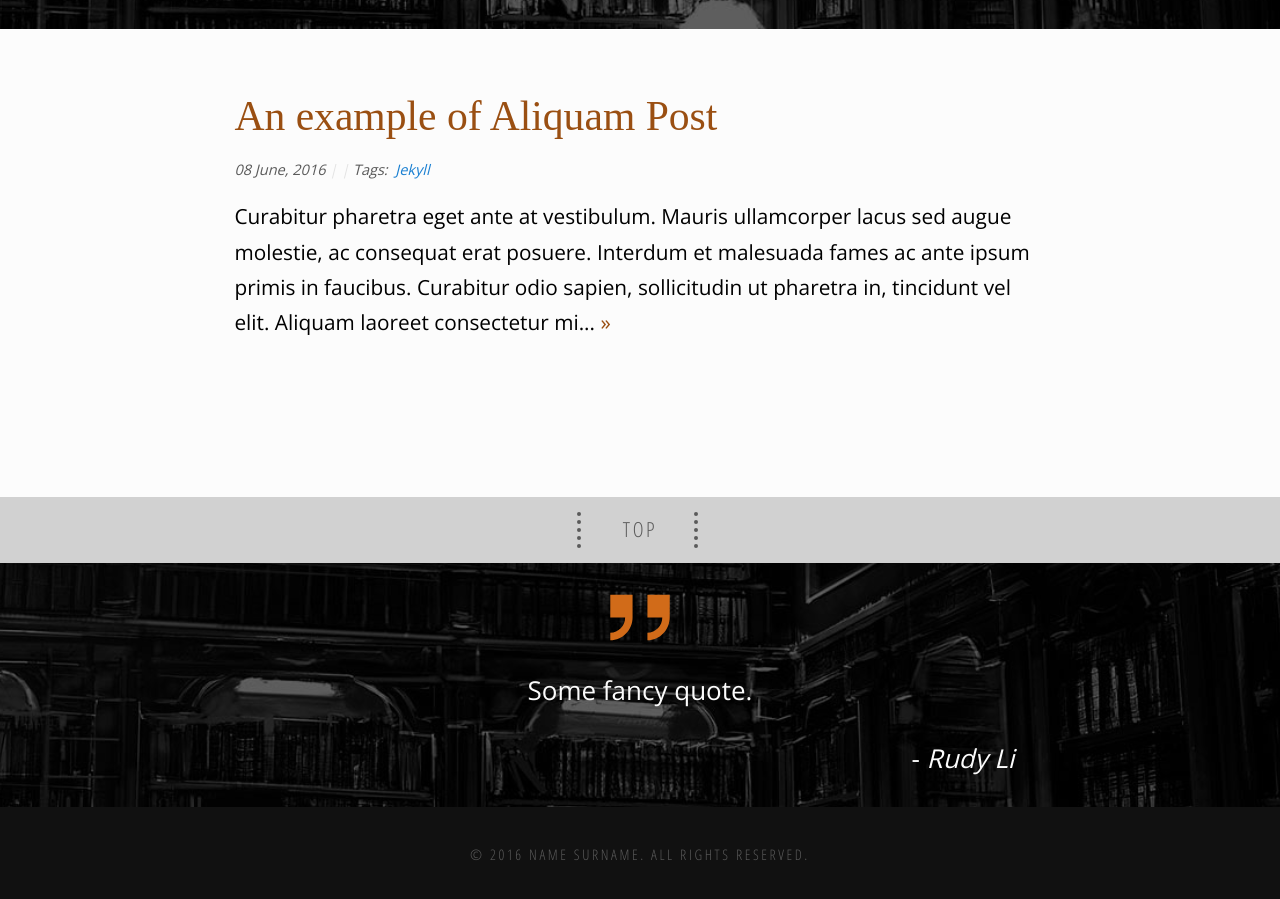
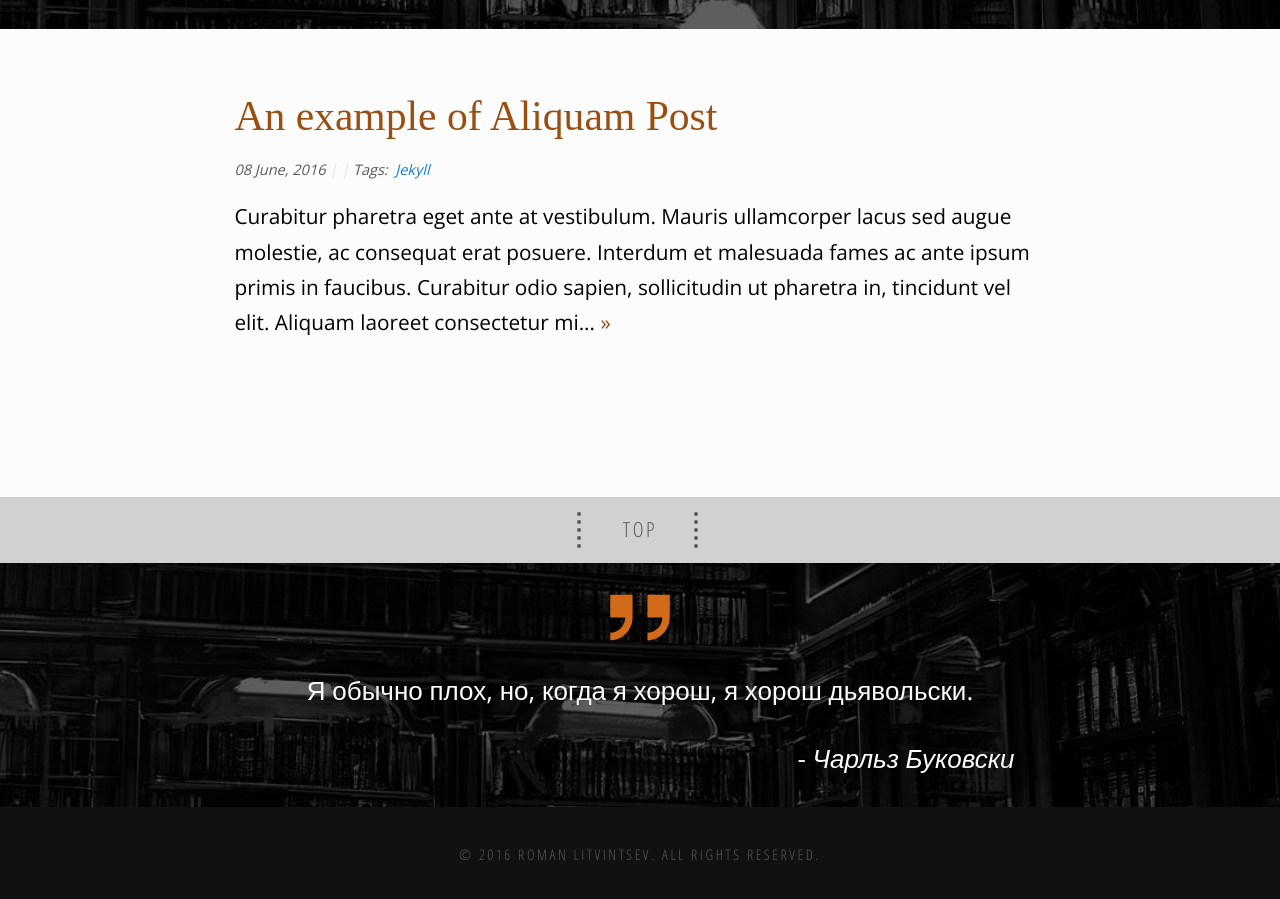
Before and after one commit to romariozbk/romariozbk.github.io, a Jekyll site: the page built from index.html, in a window 1280 px wide and 900 px high, scrolled down 592 px. Built offline with Jekyll 4.4.1, drawn with Linux system fonts in a browser that asks for light colours; some web fonts are replaced; the list of posts is cut into pages by our own code; comment, search, counter and statistics services are not loaded.

Commit message:
Update _config.yml

```diff
--- a/_config.yml
+++ b/_config.yml
@@ -4,19 +4,19 @@
 ##########################################
 
 # Set this for Copyright in the footer
-owner: Name Surname
+owner: Roman Litvintsev
 
 # Optional quote in the footer
 # To disable set enable to false
 quote:
   enable: true
-  quote: Some fancy quote.
-  author: Rudy Li
+  quote: Я обычно плох, но, когда я хорош, я хорош дьявольски.
+  author: Чарльз Буковски
 
 # Set this to your main site title
 # In the head - ff page doesnt have its own title,
 # Site title will be used instead
-title: Aliquam Theme - Author Dennis Grinch
+title: Блог Романа Литвинцева
 
 # Description and title below nav in the header
 punch-line: true
```
